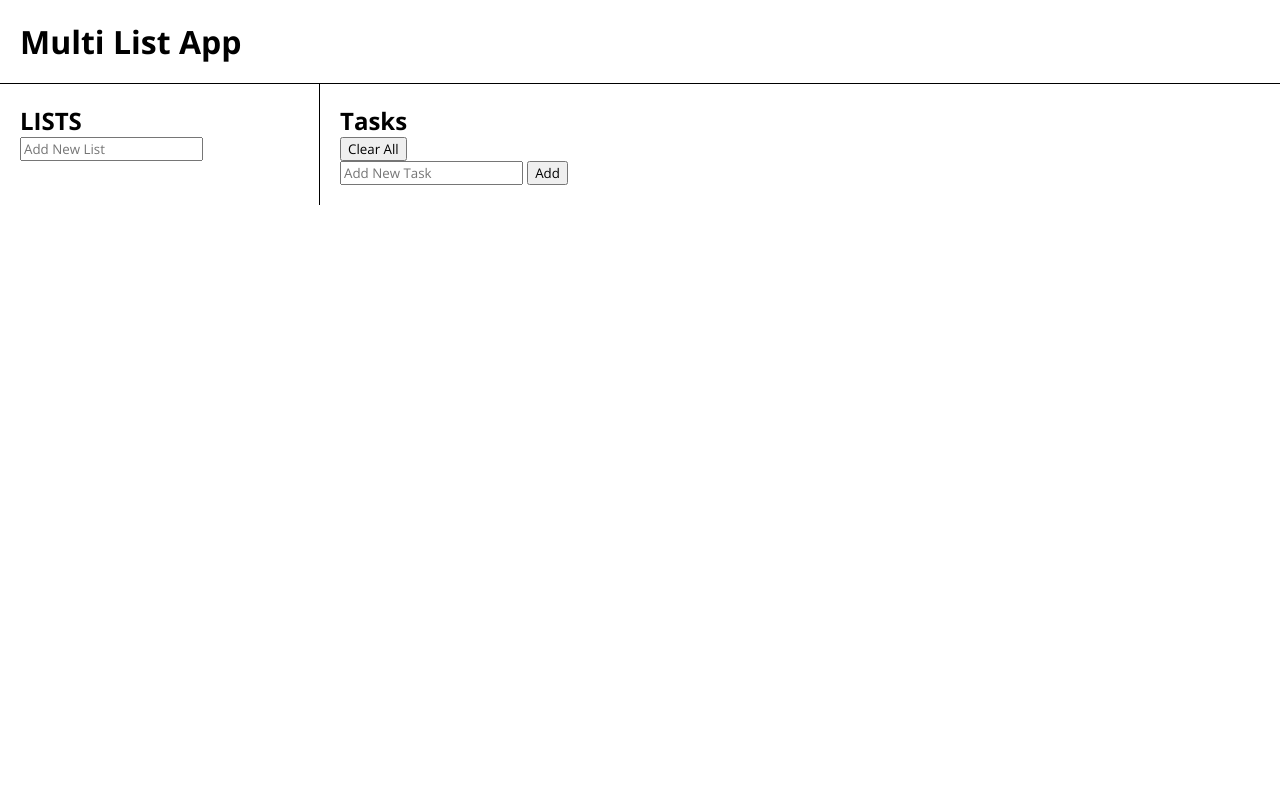
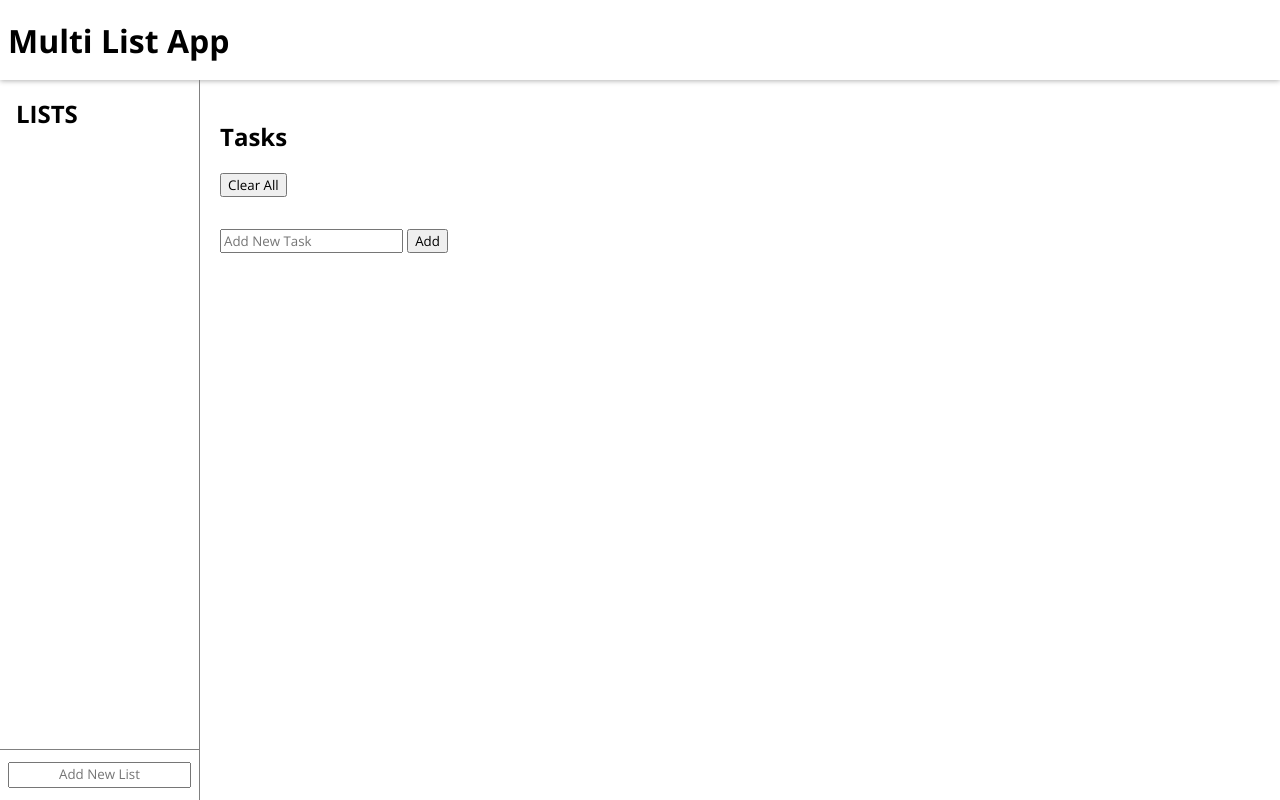
Before and after one commit to enirevlow/project-week-1, a plain HTML site: page index.html in a window 1280 px wide. Drawn offline with nearby package versions, Linux system fonts and the light colour scheme.

Commit message:
basic css for list

```diff
--- a/index.html
+++ b/index.html
@@ -12,13 +12,20 @@
     <header>
         <h1 class="title">Multi List App</h1>
     </header>
-    <div class="list-container" data-list-container>
+    <div class="container">
+        <aside class="list-container" data-list-container>
+            <div class="top-list">
                 <h2 class="list-title">LISTS</h2>
+            </div>
+            <div class="list-menu">
+                <ul class="all-lists" data-all-lists></ul>
+            </div>
+            <div class="bottom-list">
                 <form action="" class="newlist" data-new-list-form>
                     <input type="text" name="" id="new-list-input" placeholder="Add New List" autocomplete="off" data-new-list-input>
                 </form>
-        <ul class="all-lists" data-all-lists></ul>
             </div>
+        </aside>
         <div class="task-container">
             <div class="task-header" data-task-header>
                 <h2 class="task-title" data-task-title>Tasks</h2>
@@ -30,6 +37,6 @@
                 <button type="submit" id="new-task-button">Add</button>
             </form>
         </div>
-
+    </div>
 </body>
 </html>
--- a/src/css/style.css
+++ b/src/css/style.css
@@ -1,10 +1,12 @@
-@import url('https://fonts.googleapis.com/css2?family=Open+Sans:wght@300;400;500;600;700&display=swap'); */
+@import url('https://fonts.googleapis.com/css2?family=Open+Sans:wght@300;400;500;600;700&display=swap');
 
 :root {
-    --clr-primary: rgb(54, 112, 199);
+    --clr-button: rgb(54, 112, 199);
     --clr-light: #f4f4f4;
+    --clr-medium: rgb(128,128,128);
     --clr-dark: #333;
     --clr-warning: rgb(99, 36, 36);
+    --header-height: 80px;
 }
 
 *,
@@ -12,50 +14,123 @@
 *::after {
     font-family: inherit;
     box-sizing: border-box;
-    margin: 0;
 }
 
 
 body {
     font-family: 'Open Sans', sans-serif;
-    display: grid;
-    grid:
-    "header header header header" auto
-    "list task task task" auto /
-    1fr 1fr 1fr 1fr;
+    margin: 0;
 }
 
 header {
-    grid-area: header;
+    display: flex;
+    align-items: center;
+    position: sticky;
+    top: 0;
+    background-color: white;
+    box-shadow: 0 1px 5px 0 rgba(0, 0, 0, 0.3);
+    padding: .5rem;
+    height: var(--header-height);
 }
 
-li {
-    list-style: none;
-}
-
-.title {
-    padding: 20px;
-    border-bottom: 1px solid black;
+.container {
+    display: flex;
 }
 
 .list-container {
-    grid-area: list;
-    padding: 20px;
-    border-right: 1px solid black;
+    display: flex;
+    flex-direction: column;
+    width: 200px;
+    flex-shrink: 0;
+    border-right: 1px solid var(--clr-medium);
+    height: calc(100vh - var(--header-height));
+    padding-top: .5rem;
+    position: sticky;
+    top: var(--header-height)
+}
+
+.top-list {
+    display: flex;
+    flex-direction: column;
+    align-items: flex-start;
+    justify-content: center;
+    padding-left: 1rem;
+    height: 50px;
+}
+
+.list-menu {
+    overflow-y: auto;
+    overflow-x: hidden;
+    flex-grow: 1;
+    align-items: flex-start;
+    justify-content: center;
+}
+
+.all-lists {
+    margin: 0;
+    padding: 0 1rem;
+    align-items: flex-start;
+    justify-content: center;
+}
+
+.selected-list {
+    font-weight: 600;
+    font-size: 1.1em;
+    color: var(--clr-button);
+}
+
+
+.bottom-list {
+    border-top: 1px solid var(--clr-medium);
+    padding: .25rem;
+    display: flex;
+    align-items: center;
+    justify-content: center;
+}
+
+.newlist {
+    margin: .5rem;
+
+}
+
+.newlist input {
+    text-align: center;
+    line-height: 1.5;
+}
+
+.list-menu .list {
+    display: flex;
+    flex-wrap: wrap;
+    margin: 1rem 0;
+    align-items: center;
+    justify-content: center;
+
+}
+
+.list li {
+    list-style: none;
+    cursor: pointer;
+    margin-right: 1rem;
+    width: 75%;
+    text-overflow: ellipsis;
+    overflow: hidden;
+}
+
+.list .delete-list {
+    width: 20px;
+    height: 20px;
+}
+
+
+
+.list-menu, .bottom-list {
+    width: 100%;
 }
 
 .task-container {
-    grid-area: task;
+    display: flex;
+    flex-direction: column;
     padding: 20px;
-}
-
-.newlist {
-    display: block;
-}
-
-.selected-list {
-    text-decoration: underline;
-    font-weight: 600;
 }
 
 [type="checkbox"]:checked +li::after{
--- a/src/js/main.js
+++ b/src/js/main.js
@@ -55,7 +55,7 @@ allList.addEventListener('click', e => {
         selectedListId = lists[0].id;
         } else {
             selectedListId = null;
-            taskTitle.innerText = 'Tasks';
+            taskTitle.innerText = 'TASKS';
             clearElements(allTask);
         }
         saveAndBuildLists();
@@ -130,7 +130,7 @@ function buildAll() {
     clearElements(allList);
     buildLists();
     const selectedList = lists.find(list => list.id === selectedListId);
-    taskTitle.innerText = selectedList.name;
+    taskTitle.innerText = selectedList.name.toUpperCase() ;
     clearElements(allTask);
     buildTasks(selectedList);
 
```
Lines whose indentation alone changed are shown as unchanged.
